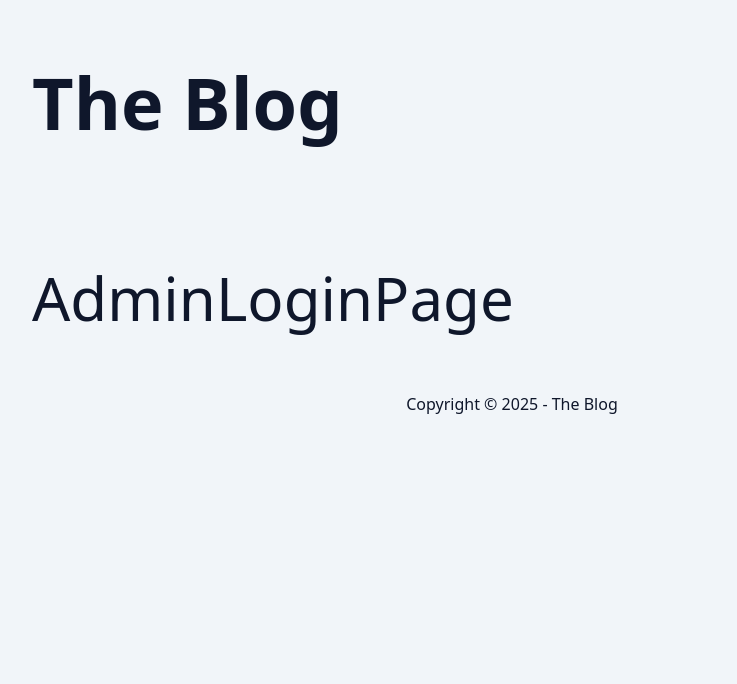
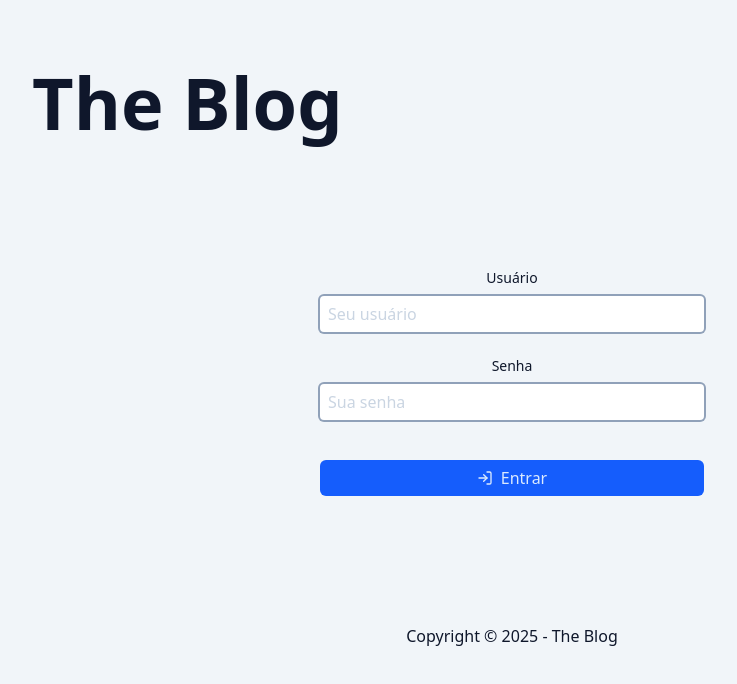
Before and after one commit to diogoantonio98/Blog, a Next.js app: page /admin/login in a window 1280 px wide. Shown: the top 684 px of the page, without its empty margins (128-865 px from the left). Built offline with nearby package versions, Linux system fonts and the light colour scheme.

Commit message:
didiHome

```diff
--- a/package.json
+++ b/package.json
@@ -10,6 +10,7 @@
   },
   "dependencies": {
     "@uiw/react-md-editor": "^4.0.7",
+    "bcryptjs": "^3.0.2",
     "better-sqlite3": "^11.10.0",
     "clsx": "^2.1.1",
     "date-fns": "^4.1.0",
@@ -26,7 +27,7 @@
     "slugify": "^1.6.6",
     "tsx": "^4.19.4",
     "uuid": "^11.1.0",
-    "zod": "^3.25.67"
+    "zod": "^3.25.74"
   },
   "devDependencies": {
     "@eslint/eslintrc": "^3",
--- /dev/null
+++ b/src/action/login/login-action.ts
@@ -0,0 +1,32 @@
+'use server';
+
+import { asyncDelay } from '@/utils/async-delay';
+
+type LoginActionState = {
+    username: string;
+    error: string;
+};
+
+export async function loginAction(state: LoginActionState, formData: FormData) {
+    await asyncDelay(5000); // Vou manter
+
+    if (!(formData instanceof FormData)) {
+        return {
+            username: '',
+            error: 'Dados inválidos',
+        };
+    }
+
+    // Dados que o usuário digitou no form
+    const username = formData.get('username')?.toString() || '';
+    const password = formData.get('password')?.toString() || '';
+
+    // Aqui eu checaria se o usuário existe na base de dados
+    const isUsernameValid = username === process.env.LOGIN_USER;
+    const isPasswordValid = '';
+
+    return {
+        username: '',
+        error: '',
+    };
+}
--- /dev/null
+++ b/src/action/login/logout-action.ts
@@ -0,0 +1,7 @@
+'use server';
+
+import { asyncDelay } from '@/utils/async-delay';
+
+export async function logoutAction() {
+    await asyncDelay(5000); // Vou manter
+}
--- a/src/app/admin/login/page.tsx
+++ b/src/app/admin/login/page.tsx
@@ -1,5 +1,7 @@
+import { LoginForm } from "@/components/admin/LoginForm";
+
 export const dynamic = 'force-dynamic';
 
 export default async function AdminLoginPage() {
-    return <div className='py-16 text-6xl'>AdminLoginPage</div>;
+    return <LoginForm />;
 }
--- /dev/null
+++ b/src/components/admin/LoginForm/index.tsx
@@ -0,0 +1,60 @@
+'use client';
+
+
+import { loginAction } from '@/action/login/login-action';
+import { Button } from '@/components/Button';
+import { InputText } from '@/components/InputText';
+import clsx from 'clsx';
+import { LogInIcon } from 'lucide-react';
+import { useActionState, useEffect } from 'react';
+import { toast } from 'react-toastify';
+
+export function LoginForm() {
+    const initialState = {
+        username: '',
+        error: '',
+    };
+    const [state, action, isPending] = useActionState(loginAction, initialState);
+
+    useEffect(() => {
+        if (state.error) {
+            toast.dismiss();
+            toast.error(state.error);
+        }
+    }, [state]);
+
+    return (
+        <div
+            className={clsx(
+                'flex items-center justify-center',
+                'text-center max-w-sm mt-16 mb-32 mx-auto',
+            )}
+        >
+            <form action={action} className='flex-1 flex flex-col gap-6'>
+                <InputText
+                    type='text'
+                    name='username'
+                    labelText='Usuário'
+                    placeholder='Seu usuário'
+                    disabled={isPending}
+                    defaultValue={state.username}
+                />
+
+                <InputText
+                    type='password'
+                    name='password'
+                    labelText='Senha'
+                    placeholder='Sua senha'
+                    disabled={isPending}
+                />
+
+                <Button disabled={isPending} type='submit' className='mt-4'>
+                    <LogInIcon />
+                    Entrar
+                </Button>
+
+                {!!state.error && <p className='text-red-600'>{state.error}</p>}
+            </form>
+        </div>
+    );
+}
--- a/src/components/admin/ManagePostForm/index.tsx
+++ b/src/components/admin/ManagePostForm/index.tsx
@@ -87,6 +87,7 @@
                     name='id'
                     placeholder='ID gerado automaticamente'
                     type='text'
+                    defaultValue={formState.id}
                     disabled={isPending}
                     readOnly
                 />
@@ -96,6 +97,7 @@
                     name='slug'
                     placeholder='Slug gerada automaticamente'
                     type='text'
+                    defaultValue={formState.slug}
                     disabled={isPending}
                     readOnly
                 />
@@ -105,6 +107,7 @@
                     name='author'
                     placeholder='Digite o nome do autor'
                     type='text'
+                    defaultValue={formState.author}
                     disabled={isPending}
                 />
 
@@ -113,6 +116,7 @@
                     name='title'
                     placeholder='Digite o título'
                     type='text'
+                    defaultValue={formState.title}
                     disabled={isPending}
                 />
 
@@ -121,6 +125,7 @@
                     name='excerpt'
                     placeholder='Digite o resumo'
                     type='text'
+                    defaultValue={formState.excerpt}
                     disabled={isPending}
                 />
 
@@ -146,6 +151,7 @@
                     labelText='Publicar?'
                     name='published'
                     type='checkbox'
+                    defaultChecked={formState.published}
                     disabled={isPending}
                 />
 
--- /dev/null
+++ b/src/lib/login/manage-login.ts
@@ -0,0 +1,13 @@
+import bcrypt from 'bcryptjs';
+
+export async function hashPassword(password: string) {
+    const hash = await bcrypt.hash(password, 10);
+    //base64 é usado aqui por que .env não consegue ler direito hash
+    const base64 = Buffer.from(hash).toString('base64');
+    return base64;
+}
+
+export async function verifyPassword(password: string, base64Hash: string) {
+    const hash = Buffer.from(base64Hash, 'base64').toString('utf-8');
+    return bcrypt.compare(password, hash);
+}
--- /dev/null
+++ b/src/utils/generate-hashed-password.ts
@@ -0,0 +1,10 @@
+//caso queira gerar senhas hash
+
+import { hashPassword } from '@/lib/login/manage-login';
+
+(async () => {
+    const minhaSenha = ''; // NÃO ESQUECER DE APAGAR SUA SENHA DAQUI
+    const hashDaSuaSenhaEmBase64 = await hashPassword(minhaSenha);
+
+    console.log({ hashDaSuaSenhaEmBase64 });
+})();
```
Also changed, not shown: 2 other files (tests, documents, lock files or other folders).
